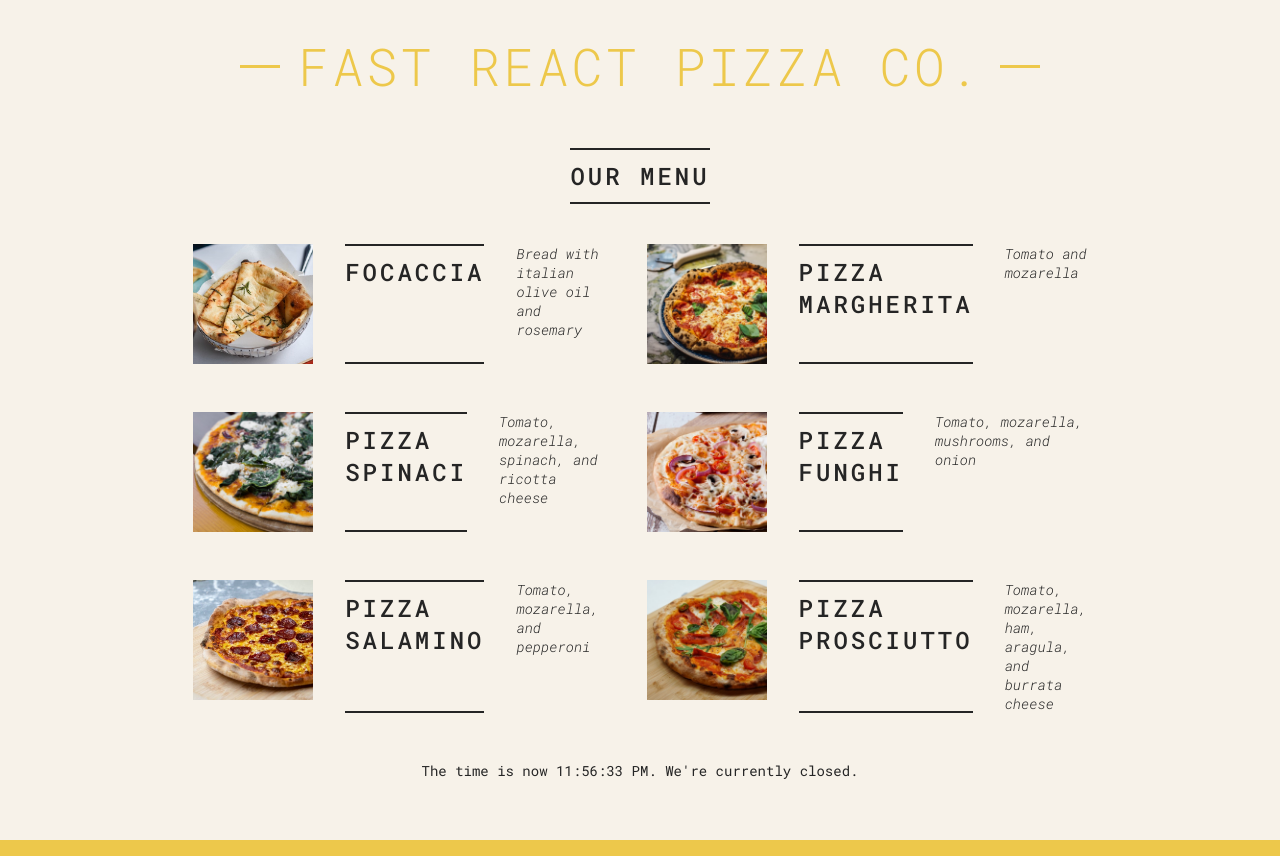
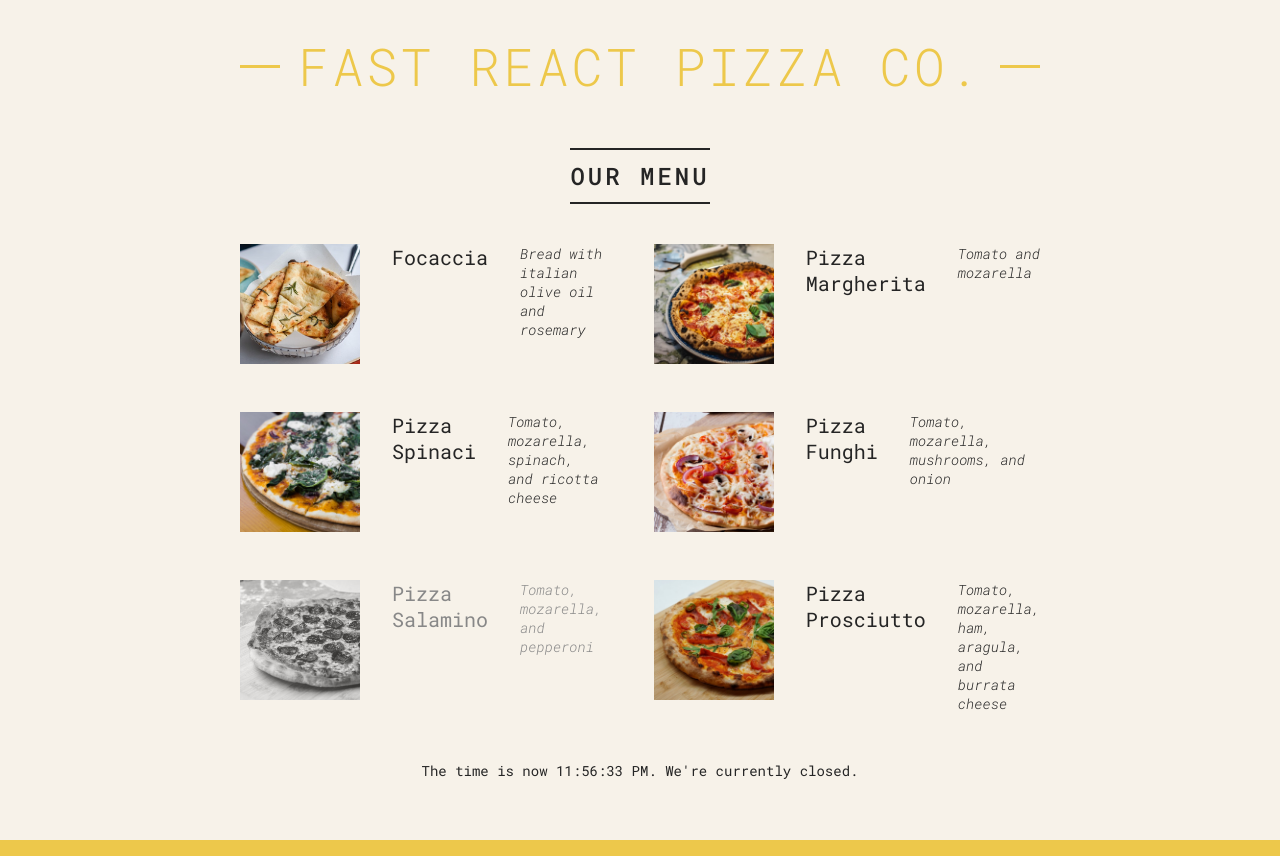
Before and after one commit to e1ysse/Menagerie-Of-Practice, a React (Vite) app in the folder blankset/: page / in a window 1280 px wide. Built offline with nearby package versions, Linux system fonts and the light colour scheme.

Commit message:
Added conditional css styling to the menu. fixed headers that were supposed to be h3 not h2.

```diff
--- a/blankset/src/index.jsx
+++ b/blankset/src/index.jsx
@@ -67,11 +67,12 @@
             <div className="pizzas">
                 {pizzaData.map(
                         pizItem =>{
+                            let soldOut = (pizItem.soldOut) ? "sold-out" : "";
                             return(
                                 <>
-                                    <div className="pizza">
+                                    <div className={`pizza ${soldOut}`}>
                                         <img src={`${pizItem.photoName}`} alt={`A picture of a ${pizItem.name}`}/>
-                                        <h2>{pizItem.name}</h2>
+                                        <h3>{pizItem.name}</h3>
                                         <p>{pizItem.ingredients}</p>
                                     </div>
                                 </> //i couldnt tell you why but watch this like a hawk. it keeps trying to become some other thing like footer or header. anything but a fragment
```
